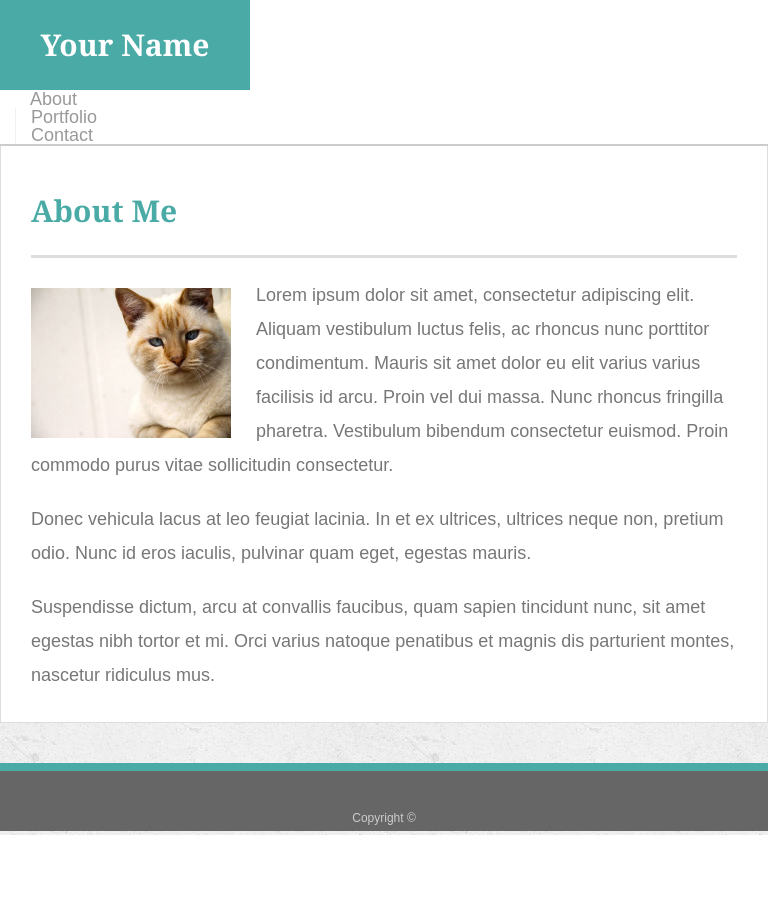
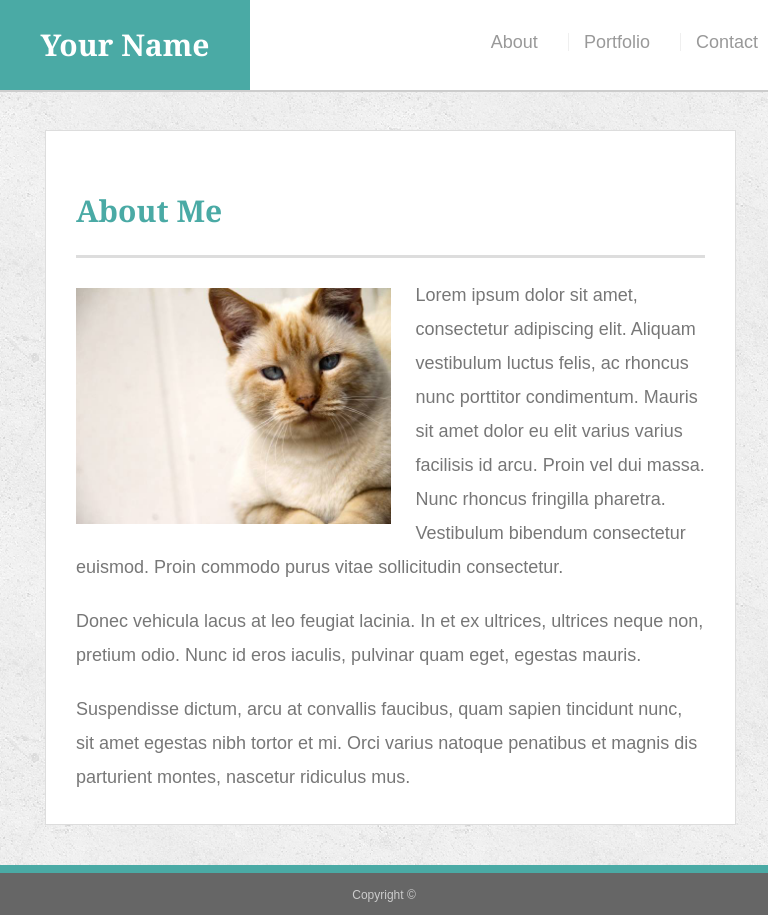
Before and after one commit to jessicanguyen1/Responsive-Portfolio, a plain HTML site: page index.html in a window 768 px wide. Before the commit the page ends 835 px from the top, so only its background shows below. Drawn offline with Linux system fonts and the light colour scheme.

Commit message:
finished tablet for about me

```diff
--- a/assets/css/style.css
+++ b/assets/css/style.css
@@ -230,12 +230,24 @@ input[type=submit] {
     background: green !important;
   } */
 
+  .main-section {
+    width: 90%;
+    margin: 0px 0px 40px 45px;
+  }
+
   #masthead nav {
-    float: none;
-    clear: both;
+    float: right;
+    clear: none;
   }
   #masthead nav a {
-    display: block;
+    display: inline-block;
+    padding-right: 10px;
+  }
+  .auth-image {
+    width: 50%;
+  }
+  footer {
+    padding: 5px 0;
   }
 }
 
--- a/index.html
+++ b/index.html
@@ -9,6 +9,15 @@
 
 <body>
 
+  <!--
+  For desktop
+#masthead nav {
+  float: right;
+}
+#masthead nav a {
+  display: inline-blcok;
+}
+-->
   <header id="masthead">
     <div class="container">
       <a href="index.html" id="logo">Your Name</a>
@@ -24,7 +33,7 @@
     <section class="main-section">
       <h1>About Me</h1>
 
-      <img src="assets/images/cat.jpg" class="auth-image" alt="Your Name">
+      <img src="./assets/images/cat.jpg" class="auth-image" alt="Your Name">
 
       <p>Lorem ipsum dolor sit amet, consectetur adipiscing elit. Aliquam vestibulum luctus felis, ac rhoncus nunc
         porttitor condimentum. Mauris sit amet dolor eu elit varius varius facilisis id arcu. Proin vel dui massa. Nunc
```
